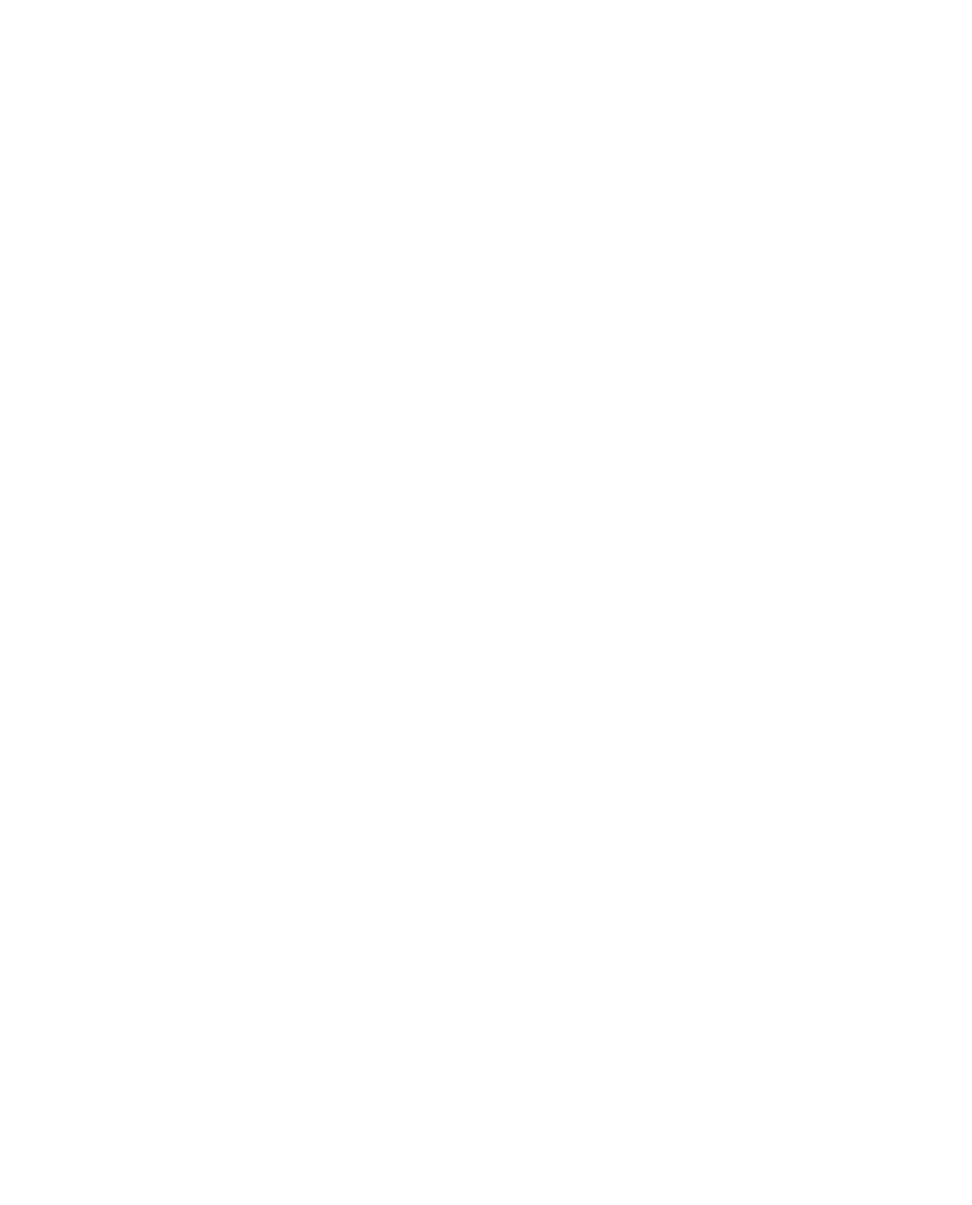
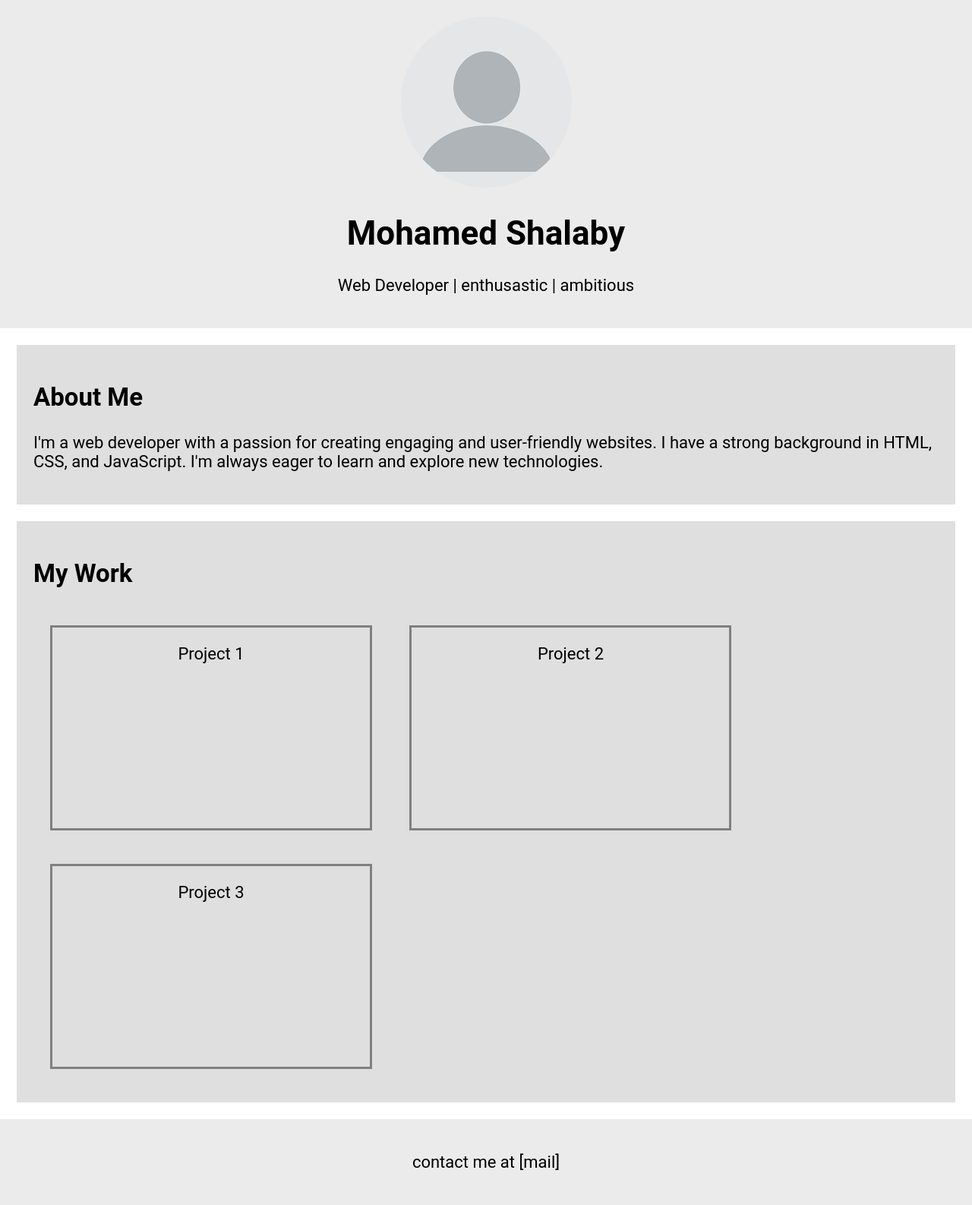
Before and after one commit to mshalaby0001/Shalaby-Portfolio, a plain HTML site: page index.html in a window 1280 px wide. Shown: the whole page at 76% size. Before the commit the page ends 800 px from the top, so only its background shows below. Drawn offline with Linux system fonts and the light colour scheme.

Commit message:
initial commit

```diff
--- a/index.html
+++ b/index.html
@@ -3,12 +3,43 @@
 <head>
   <meta charset="UTF-8">
   <meta name="viewport" content="width=device-width, initial-scale=1.0">
-  <!-- title of the web page-->
-  <title>Document</title>
-  <!-- adding icon to the title-->
+  <!--Adding author name to webpage-->
+  <meta name="author" content="Mohamed Shalaby">
+  <!--Adding description to webpage-->
+  <meta name="description" content="this page contains projects i worked on while learning HTML">
+  <!--Adding image icon to webpage-->
   <link rel="icon" href="web_icon.png" type="image/x-icon">
+  <link rel="stylesheet" href="main.css" type="text/css">
+  <title>Mohamed Shalaby Portfolio</title>
 </head>
 <body>
-
+  <header>
+    <img src="img/profile_image.png" alt="profile image for mohamed shalaby" width="225" height="225">
+    <h1>Mohamed Shalaby</h1>
+    <p>Web Developer | enthusastic | ambitious</p>
+  </header>
+  <main>
+    <article id="about">
+      <h2>
+        About Me
+      </h2>
+      <p>
+        I'm a web developer with a passion for creating engaging and user-friendly websites. I have a strong background in HTML, CSS, and JavaScript. I'm always eager to learn and explore new technologies.
+      </p>
+    </article>
+    <article id="work">
+      <h2>
+        My Work
+      </h2>
+      <div class="project" id="project1">Project 1</div>
+      <div class="project" id="project2">Project 2</div>
+      <div class="project" id="project3">Project 3</div>
+    </article>
+  </main>
+  <footer>
+      <p>
+        contact me at [mail]
+      </p>
+  </footer>
 </body>
 </html>
--- /dev/null
+++ b/main.css
@@ -0,0 +1,47 @@
+html {
+    font-size: 22px;
+    font-family: 'Roboto', sans-serif;
+}
+
+body{
+    margin: 0;
+    padding: 0;
+}
+
+.project{
+    display: inline-block;
+}
+
+header{
+    background-color: #ebebeb;
+    margin: 0rem;
+    padding: 1rem;
+    text-align: center;
+}
+
+img {
+    border-radius:100%;
+}
+
+article {
+    margin: 1rem;
+    padding: 1rem;
+    background-color: #d9d9d9d5;
+}
+
+div {
+    text-align: center;
+    padding: 1rem;
+    margin: 1rem;
+    width: 17rem;
+    height: 10rem;
+    border-color: grey;
+    border-style: solid;
+}
+
+footer{
+    margin: 0rem;
+    padding: 1rem;
+    text-align: center;
+    background-color: #ebebeb;
+}
--- a/styles.css
+++ /dev/null
@@ -1,3 +0,0 @@
-
-
-  body { margin: 0; }
```
Also changed, not shown: img/profile_image.png (added).
